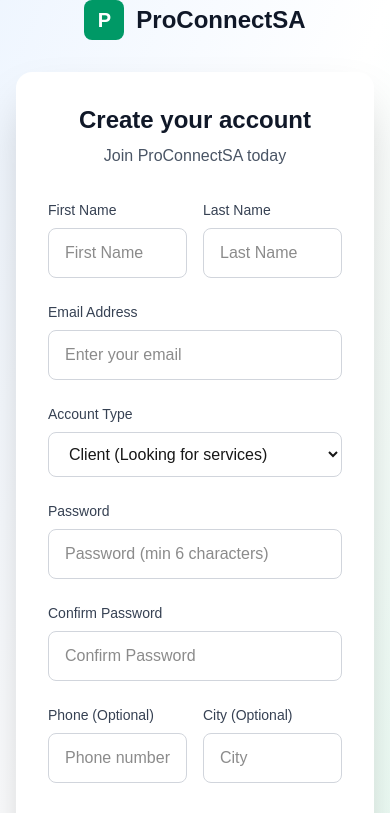
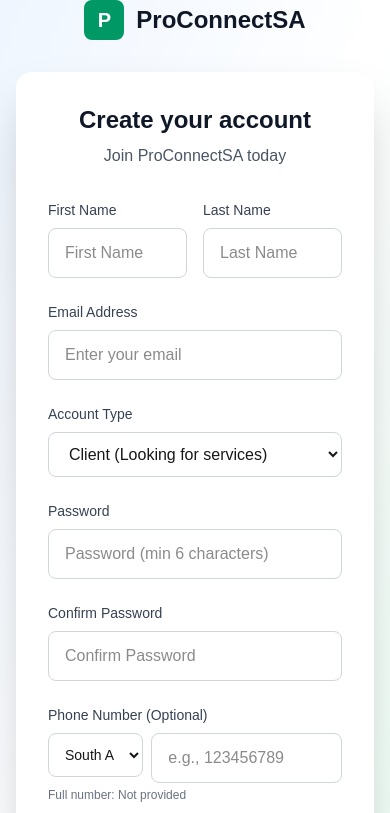
Before and after one commit to paasforest/proconnectsa-platform, a Next.js app in the folder procompare-frontend/: page /register in a window 390 px wide. Shown: the top 813 px of the page. Built offline with nearby package versions, Linux system fonts and the light colour scheme.

Commit message:
Add South African area code selection for phone numbers

```diff
--- a/procompare-frontend/src/app/(auth)/register/page.tsx
+++ b/procompare-frontend/src/app/(auth)/register/page.tsx
@@ -18,6 +18,54 @@
   'Limpopo', 'Mpumalanga', 'Northern Cape', 'North West'
 ];
 
+// South African area codes
+const areaCodes = [
+  { code: '+27', name: 'South Africa (+27)' },
+  { code: '+2711', name: 'Johannesburg (011)' },
+  { code: '+2712', name: 'Pretoria (012)' },
+  { code: '+2713', name: 'Mpumalanga (013)' },
+  { code: '+2714', name: 'Rustenburg (014)' },
+  { code: '+2715', name: 'Polokwane (015)' },
+  { code: '+2716', name: 'Nelspruit (016)' },
+  { code: '+2717', name: 'Ermelo (017)' },
+  { code: '+2718', name: 'Potchefstroom (018)' },
+  { code: '+2721', name: 'Cape Town (021)' },
+  { code: '+2722', name: 'Malmesbury (022)' },
+  { code: '+2723', name: 'Worcester (023)' },
+  { code: '+2724', name: 'Kimberley (024)' },
+  { code: '+2725', name: 'Port Elizabeth (025)' },
+  { code: '+2727', name: 'East London (027)' },
+  { code: '+2728', name: 'George (028)' },
+  { code: '+2731', name: 'Durban (031)' },
+  { code: '+2732', name: 'Pietermaritzburg (032)' },
+  { code: '+2733', name: 'Newcastle (033)' },
+  { code: '+2734', name: 'Ladysmith (034)' },
+  { code: '+2735', name: 'Dundee (035)' },
+  { code: '+2736', name: 'Glencoe (036)' },
+  { code: '+2737', name: 'Hluhluwe (037)' },
+  { code: '+2738', name: 'Richards Bay (038)' },
+  { code: '+2739', name: 'Port Shepstone (039)' },
+  { code: '+2740', name: 'Umtata (040)' },
+  { code: '+2741', name: 'Queenstown (041)' },
+  { code: '+2742', name: 'Grahamstown (042)' },
+  { code: '+2743', name: 'Port Alfred (043)' },
+  { code: '+2744', name: 'Graaff-Reinet (044)' },
+  { code: '+2745', name: 'Uitenhage (045)' },
+  { code: '+2746', name: 'Grahamstown (046)' },
+  { code: '+2747', name: 'Alice (047)' },
+  { code: '+2748', name: 'Butterworth (048)' },
+  { code: '+2749', name: 'Cofimvaba (049)' },
+  { code: '+2751', name: 'Bloemfontein (051)' },
+  { code: '+2752', name: 'Thaba Nchu (052)' },
+  { code: '+2753', name: 'Bethlehem (053)' },
+  { code: '+2754', name: 'Welkom (054)' },
+  { code: '+2755', name: 'Kroonstad (055)' },
+  { code: '+2756', name: 'Parys (056)' },
+  { code: '+2757', name: 'Bothaville (057)' },
+  { code: '+2758', name: 'Ventersburg (058)' },
+  { code: '+2759', name: 'Sasolburg (059)' }
+];
+
 // Experience levels
 const experienceLevels = [
   'Less than 1 year', '1-2 years', '3-5 years', '6-10 years', '11-20 years', '20+ years'
@@ -33,7 +81,8 @@
     first_name: '',
     last_name: '',
     user_type: 'client',
-    phone: '',
+    area_code: '+27',
+    phone_number: '',
     city: '',
     province: '',
 
@@ -116,6 +165,12 @@
     }
   };
 
+  // Combine area code and phone number for backend
+  const getFullPhoneNumber = () => {
+    if (!formData.phone_number) return '';
+    return `${formData.area_code}${formData.phone_number}`;
+  };
+
   const handleSubmit = async (e: React.FormEvent) => {
     e.preventDefault();
 
@@ -150,7 +205,7 @@
         first_name: formData.first_name,
         last_name: formData.last_name,
         user_type: formData.user_type,
-        phone: formData.phone,
+        phone: getFullPhoneNumber(),
         city: formData.city,
         province: formData.province
       };
@@ -300,19 +355,37 @@
         />
       </div>
 
-      <div className="grid grid-cols-2 gap-4">
       <div>
         <label className="block text-sm font-medium text-gray-700 mb-2">
-            Phone (Optional)
+          Phone Number (Optional)
         </label>
+        <div className="flex gap-2">
+          <div className="w-1/3">
+            <select
+              name="area_code"
+              className="w-full px-3 py-3 border border-gray-300 rounded-lg focus:ring-2 focus:ring-emerald-500 focus:border-emerald-500 transition-colors text-sm"
+              value={formData.area_code}
+              onChange={handleChange}
+            >
+              {areaCodes.map((area) => (
+                <option key={area.code} value={area.code}>{area.name}</option>
+              ))}
+            </select>
+          </div>
+          <div className="w-2/3">
             <input
-            name="phone"
+              name="phone_number"
               type="tel"
               className="w-full px-4 py-3 border border-gray-300 rounded-lg focus:ring-2 focus:ring-emerald-500 focus:border-emerald-500 transition-colors"
-            placeholder="Phone number"
-            value={formData.phone}
+              placeholder="e.g., 123456789"
+              value={formData.phone_number}
               onChange={handleChange}
             />
+          </div>
+        </div>
+        <p className="text-xs text-gray-500 mt-1">
+          Full number: {getFullPhoneNumber() || 'Not provided'}
+        </p>
       </div>
 
       <div>
@@ -327,7 +400,6 @@
           value={formData.city}
           onChange={handleChange}
         />
-        </div>
       </div>
     </div>
   );
```
Lines whose indentation alone changed are shown as unchanged.
